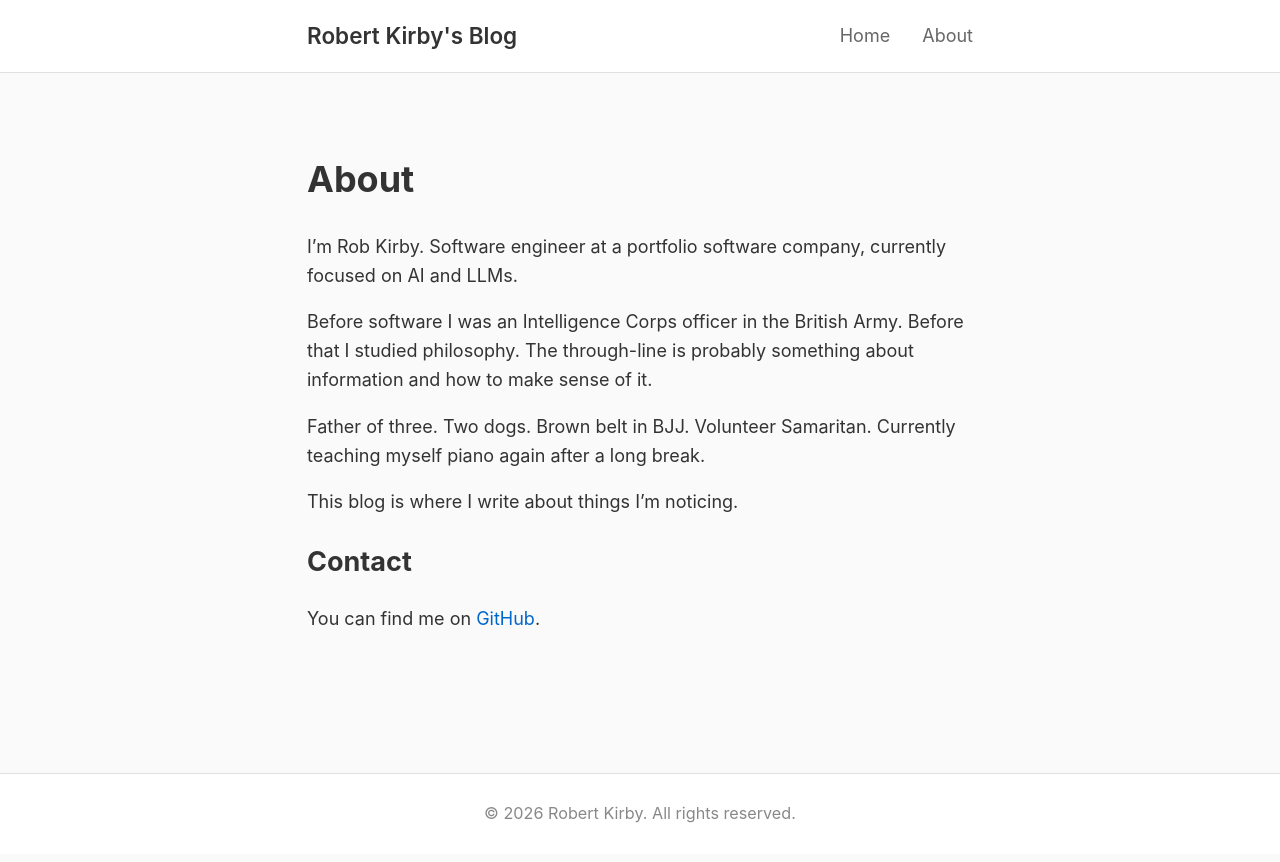
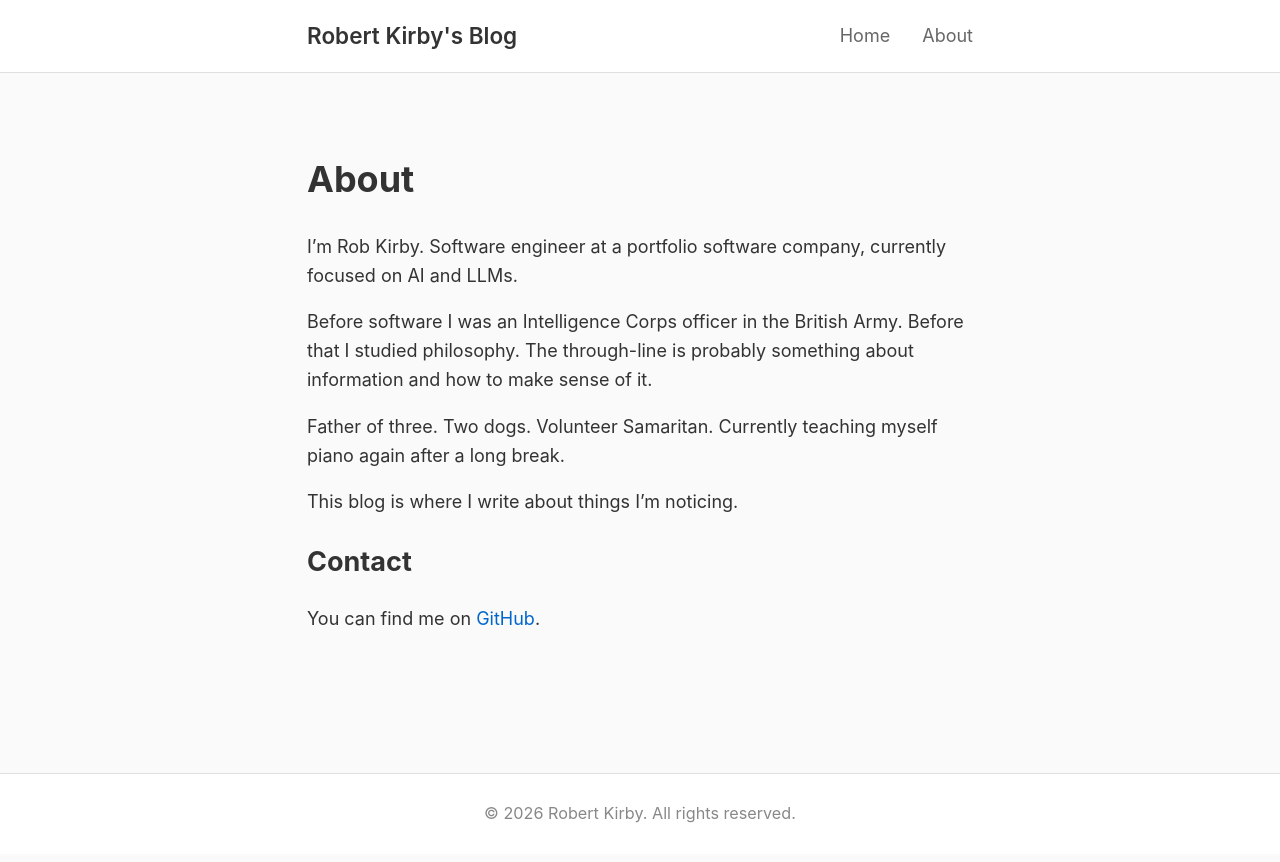
Before and after one commit to rob137/rob137.github.io, a Jekyll site: the page built from about.md, in a window 1280 px wide. Shown: the top 862 px of the page. Built offline with Jekyll 4.4.1, drawn with Linux system fonts in a browser that asks for light colours.

Commit message:
Remove BJJ from about page

```diff
--- a/about.md
+++ b/about.md
@@ -9,7 +9,7 @@ I'm Rob Kirby. Software engineer at a portfolio software company, currently focu
 
 Before software I was an Intelligence Corps officer in the British Army. Before that I studied philosophy. The through-line is probably something about information and how to make sense of it.
 
-Father of three. Two dogs. Brown belt in BJJ. Volunteer Samaritan. Currently teaching myself piano again after a long break.
+Father of three. Two dogs. Volunteer Samaritan. Currently teaching myself piano again after a long break.
 
 This blog is where I write about things I'm noticing.
 
```
